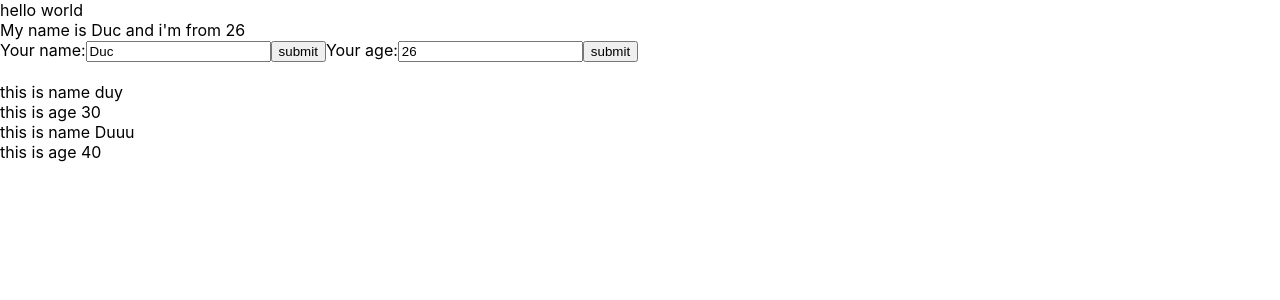
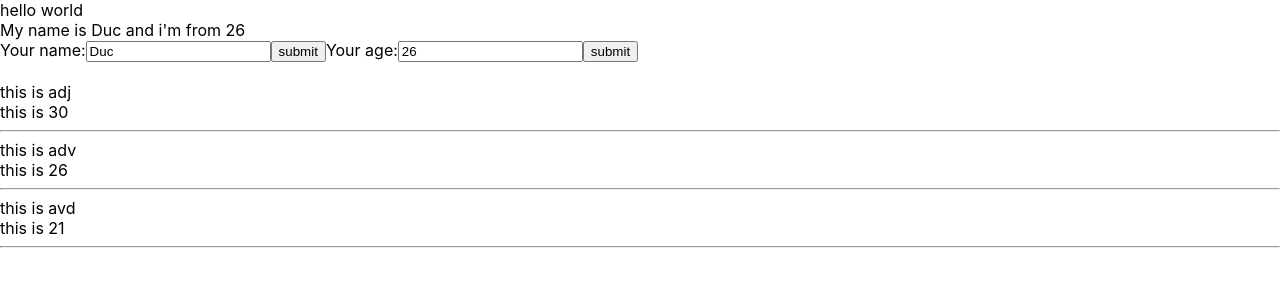
Before and after one commit to LeDuck2/learn-react, a React (Create React App) app: page / in a window 1280 px wide. Shown: the top 300 px of the page. Built offline with nearby package versions, Linux system fonts and the light colour scheme.

Commit message:
output list

```diff
--- a/src/components/DisplayInfor.js
+++ b/src/components/DisplayInfor.js
@@ -3,11 +3,22 @@ import React from "react";
 
 class DisplayInfor extends React.Component {
     render() {
-        const {name, age} = this.props;
+        //destructuring array/object
+        const {listUser} = this.props;
         return(
             <div>
-                <div>this is name {name}</div>
-                <div>this is age {age}</div>
+                {listUser.map((user, index)=>{
+                    console.log(user);
+                    return(
+                        <div key={user.id}>
+                            <div>this is {user.name}</div>
+                            <div>this is {user.age}</div>
+                            <hr></hr>
+                        </div>
+                    )
+                })}
+                {/* <div>this is name {name}</div>
+                <div>this is age {age}</div> */}
             </div>
         )
     }
--- a/src/components/MyComponent.js
+++ b/src/components/MyComponent.js
@@ -4,14 +4,26 @@ import UserInfor from './UserInfor';
 import DisplayInfor from './DisplayInfor';
 
 class MyComponent extends React.Component {
+
+    state = {
+        listUser: [
+            {id: 1, name: "adj", age: "30"},
+            {id: 2, name: "adv", age: "26"},
+            {id: 3, name: "avd", age: "21"}
+        ]
+    }
+    //JSX
     render(){
-        const MyInfor = ['a', 'b']
+
+        //DRY dont repeat yourseft
         return (
             <div>
                 <UserInfor/>
                 <br></br>
-                <DisplayInfor name = "duy" age = "30"/>
-                <DisplayInfor name = {"Duuu"} age = {"40"} MyInfor={MyInfor}/>
+                <DisplayInfor
+                    listUser={this.state.listUser}
+                />
+
             </div>
         )
 
```
